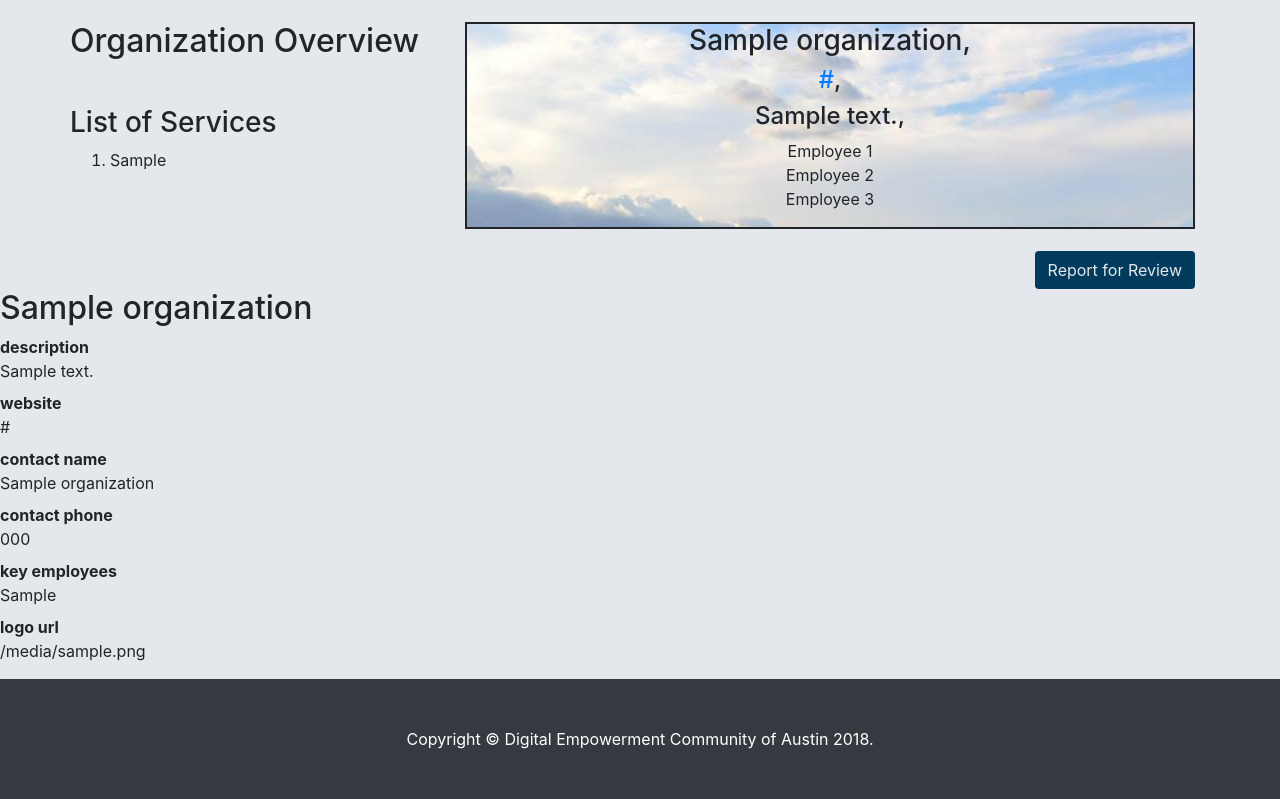
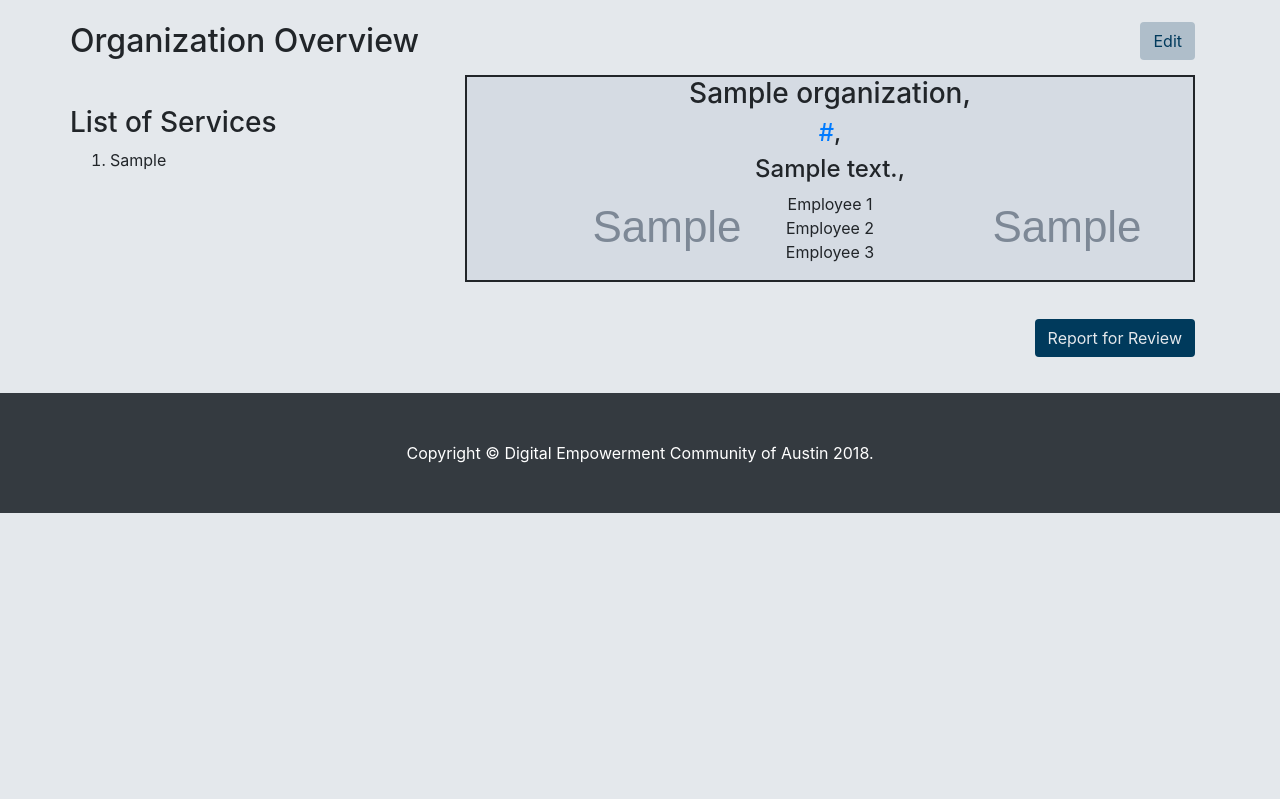
Before and after one commit to DigitalEmpowermentATX/DECAwebsite, a Django app: template digital_inclusion/organization_management/templates/view_organization.jinja2 in a window 1280 px wide. Shown: the part 197-996 px from the top of the page. After the commit the page ends 710 px from the top, so only its background shows below. Run offline with Django 3.2, Linux system fonts and the light colour scheme; tables that the repository leaves empty hold one stand-in row (values such as "Sample post"); the template is opened without the code that fills it: values that come from a table or form of the project are taken from there, most other values are stand-ins (such as "Sample title", 1, 10 or a date in 2020); grey boxes marked "Sample" are stand-in pictures; data that the repository does not hold is empty; some libraries are stand-ins or nearby versions.

Commit message:
added edit button

```diff
--- a/digital_inclusion/main/static/styles/main.css
+++ b/digital_inclusion/main/static/styles/main.css
@@ -212,8 +212,15 @@
 .tag-details {
   float: right;
   margin-right: 0;
-  margin-top: 3%;
+  margin-top: 5%;
+  margin-bottom: 5%;
 }
+
+.edit-showcase {
+  margin-right: 15px;
+  margin-bottom: 15px;
+}
+
 
 @media only screen and (max-width: 991px) {
   .extra-margin {
@@ -233,7 +240,7 @@
 
   .center-row {
     display: flex;
-    justify-content: center;
+    justify-content: center !important;
   }
 
   .center-row ol {
--- a/digital_inclusion/organization_management/templates/view_organization.jinja2
+++ b/digital_inclusion/organization_management/templates/view_organization.jinja2
@@ -20,7 +20,12 @@
             </div>
           </div>
           <div class="col-md-8">
-              <div class="org-details org-border" style="background-image: url({% static 'images/pic2.jpg' %})">
+                <div class="row justify-content-end center-row">
+                        <div class="edit-showcase">
+                          <button type="button" class="btn deca-light-button">Edit</button>
+                        </div>
+                      </div>
+                      <div class="org-details org-border" style="background-image: url(/media/{{organization.logo_file}})">
                         <div class="row">
                           <div class="org-wrapper">
                                 <h3>{{organization.name}},</h3>
@@ -85,34 +90,5 @@
        </div>
       </div>
       <!-- /.container -->
-    <div>
-        <h2>{{organization.name}}</h2>
-        <dl>
-            <dt>
-            description
-            </dt>
-            <dd>{{organization.description}}</dd>
-            <dt>
-            website
-            </dt>
-            <dd>{{organization.website}}</dd>
-            <dt>
-            contact name
-            </dt>
-            <dd>{{organization.contact_name}}</dd>
-            <dt>
-            contact phone
-            </dt>
-            <dd>{{organization.contact_phone}}</dd>
-            <dt>
-            key employees
-            </dt>
-            <dd>{{organization.key_employees}}</dd>
-            <dt>
-            logo url
-            </dt>
-            <dd>{{organization.logo_url}}</dd>
-        </dl>
-    </div>
     <script src="{% static 'js/showcase.js' %}"></script>
 {% endblock content %}
```
Lines whose indentation alone changed are shown as unchanged.
